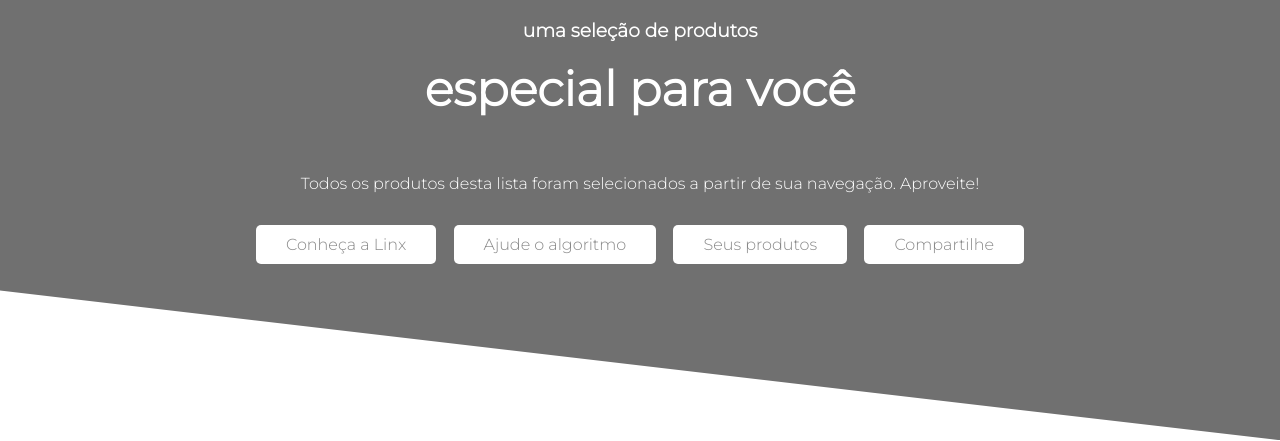
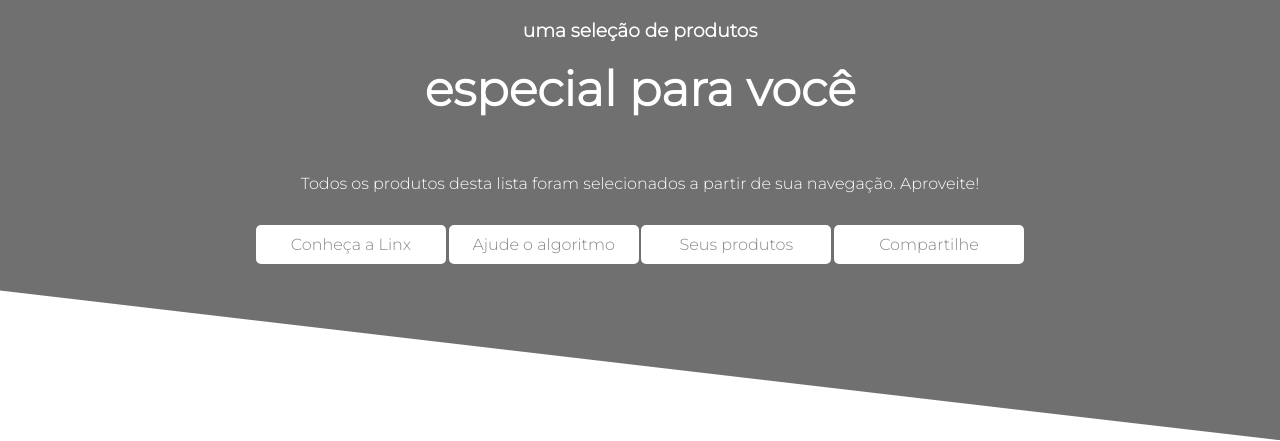
Before and after one commit to kaslufl/progui-linx, a Flask app: page / in a window 1280 px wide. Shown: the top 441 px of the page. Run offline with Flask 2, Linux system fonts and the light colour scheme.

Commit message:
fix: corrige tamanho botões navbar

```diff
--- a/application/view/static/css/style.css
+++ b/application/view/static/css/style.css
@@ -43,8 +43,10 @@ body header nav ul {
 body header nav ul li {
     background-color: #ffffff;
     color: #888888;
-    padding:10px 30px;
+    width: 160px;
+    padding:10px 15px;
     border-radius: 5px;
+    text-align: center;
 }
 
 /* Help Us */
```
